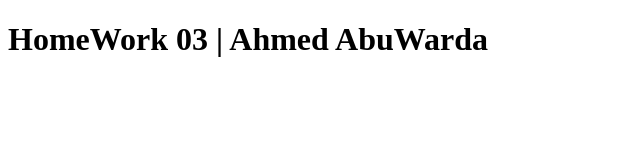
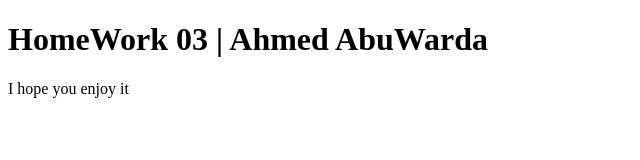
Before and after one commit to AhmedAbuwarda/Wep_App_Lab_HW3, a plain HTML site: page src/index.html in a window 1280 px wide. Shown: the whole page, without its empty margins (0-640 px from the left). Drawn offline with Linux system fonts and the light colour scheme.

Commit message:
update index.html file

```diff
--- a/src/index.html
+++ b/src/index.html
@@ -10,5 +10,6 @@
 <body>
     <script src="index.js"></script>
     <h1>HomeWork 03 | Ahmed AbuWarda</h1>
+    <p>I hope you enjoy it</p>
 </body>
 </html>
```
